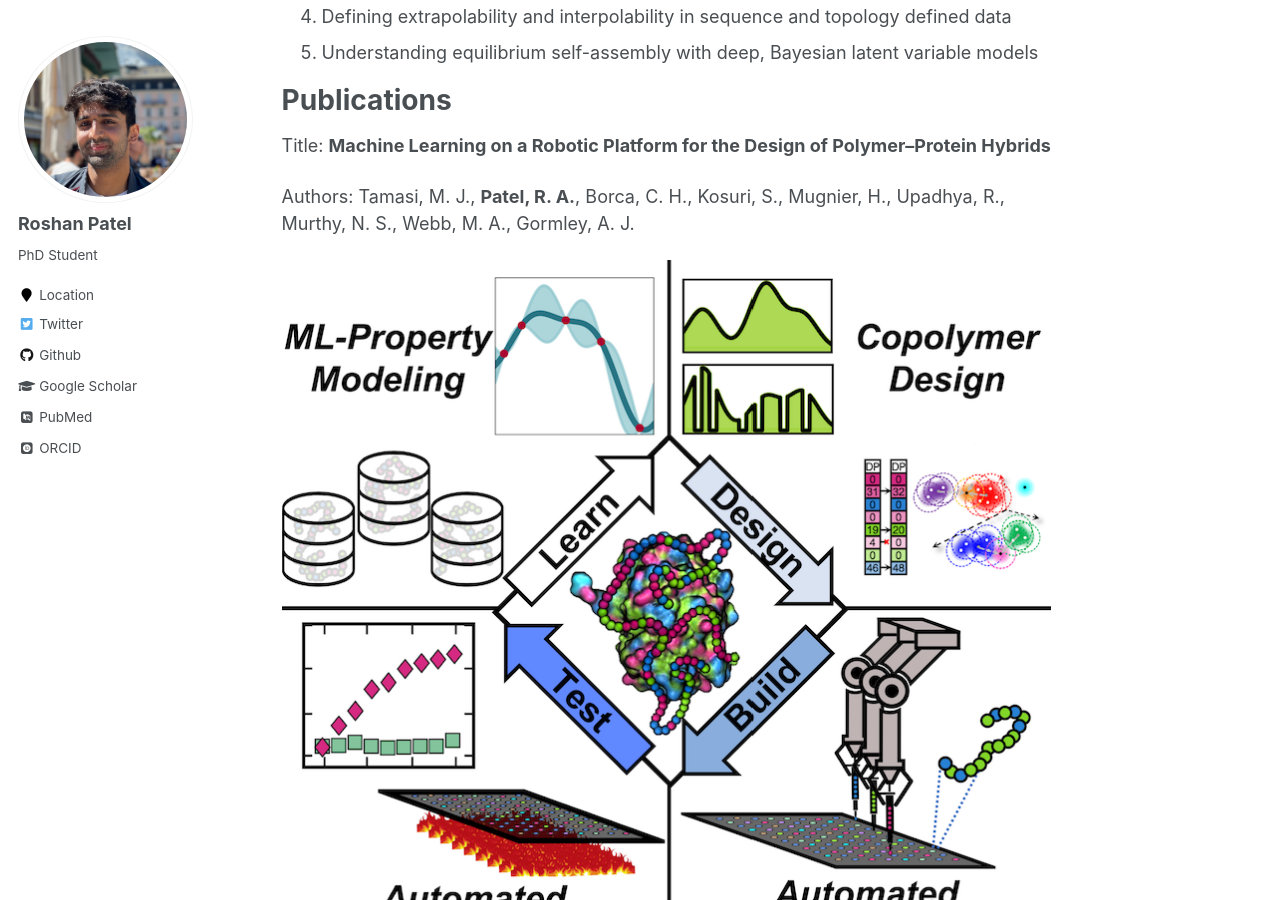
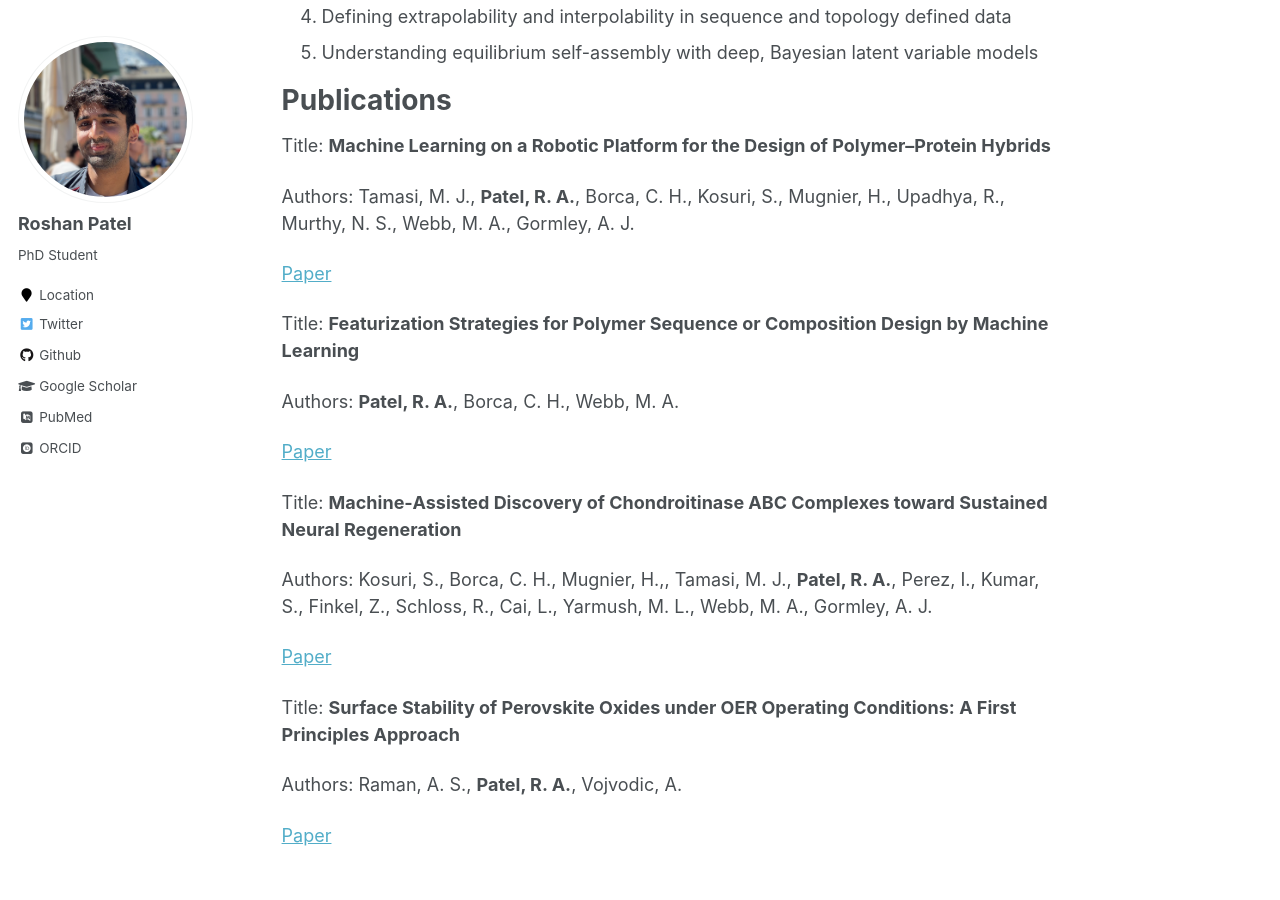
Before and after one commit to roshanpatel317/roshanpatel317.github.io, a Jekyll site: the page built from _pages/about.md, in a window 1280 px wide and 900 px high, scrolled down 767 px. Built offline with Jekyll 4.4.1, drawn with Linux system fonts in a browser that asks for light colours; some web fonts are replaced.

Commit message:
Update about.md

```diff
--- a/_pages/about.md
+++ b/_pages/about.md
@@ -29,8 +29,6 @@ Title: **Machine Learning on a Robotic Platform for the Design of Polymer–Prot
 
 Authors: Tamasi, M. J., **Patel, R. A.**, Borca, C. H., Kosuri, S., Mugnier, H., Upadhya, R., Murthy, N. S., Webb, M. A., Gormley, A. J.
 
-<img src="/images/3_enzyme.png" height="100">
-
 [Paper](https://onlinelibrary.wiley.com/doi/10.1002/adma.202201809?af=R)
 
 
@@ -38,22 +36,18 @@ Title: **Featurization Strategies for Polymer Sequence or Composition Design by
 
 Authors: **Patel, R. A.**, Borca, C. H., Webb, M. A.
 
-<img src="/images/Featurization.png" height="100">
+[Paper](https://pubs.rsc.org/en/content/articlelanding/2022/me/d1me00160d)
 
-[Paper](https://pubs.rsc.org/en/content/articlelanding/2022/me/d1me00160d)
 
 Title: **Machine‐Assisted Discovery of Chondroitinase ABC Complexes toward Sustained Neural Regeneration**
 
 Authors: Kosuri, S., Borca, C. H., Mugnier, H.,, Tamasi, M. J., **Patel, R. A.**, Perez, I., Kumar, S., Finkel, Z., Schloss, R., Cai, L., Yarmush, M. L., Webb, M. A., Gormley, A. J.
 
-<img src="/images/chabc.png" height="100">
+[Paper](https://onlinelibrary.wiley.com/doi/full/10.1002/adhm.202102101)
 
-[Paper](https://onlinelibrary.wiley.com/doi/full/10.1002/adhm.202102101)
 
 Title: **Surface Stability of Perovskite Oxides under OER Operating Conditions: A First Principles Approach**
 
 Authors: Raman, A. S., **Patel, R. A.**, Vojvodic, A.
 
-<img src="/images/faraday_discuss.png" height="100">
-
 [Paper](https://pubs.rsc.org/en/content/articlelanding/2021/FD/C9FD00146H)
```
